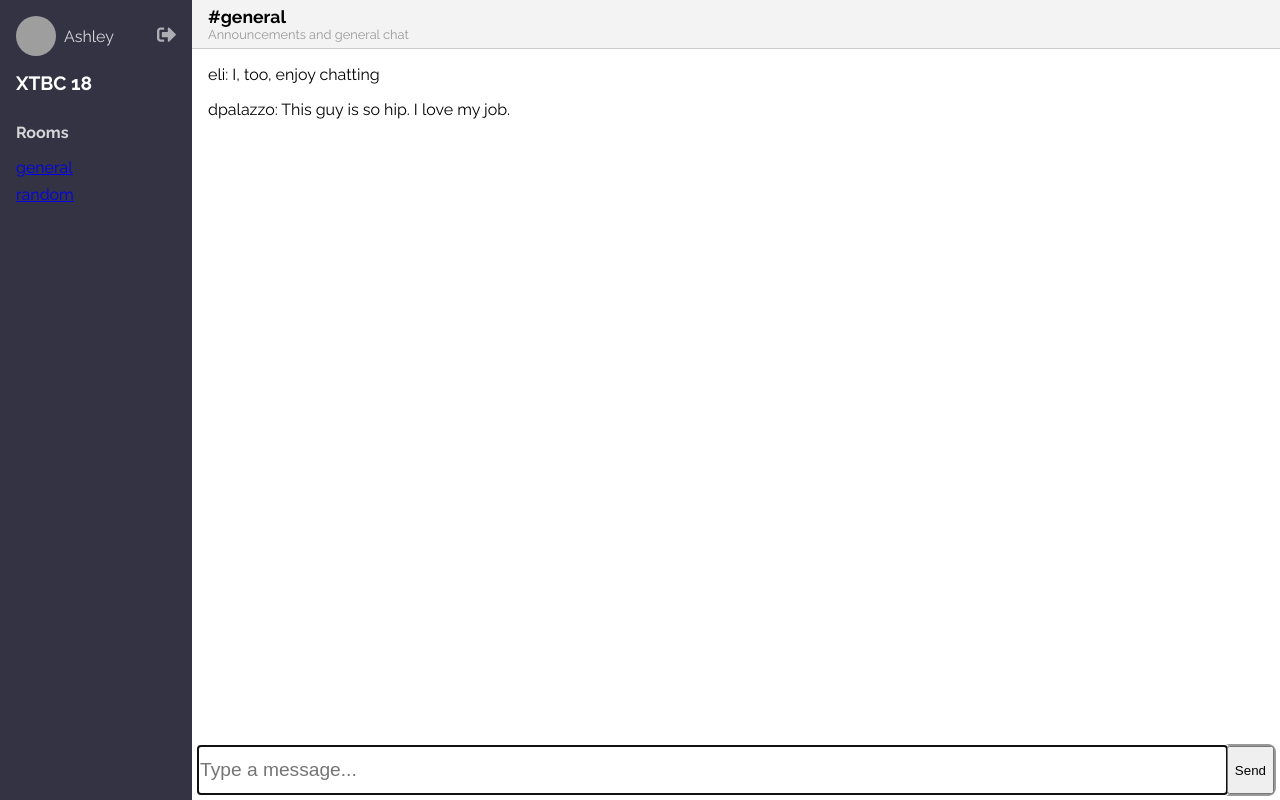
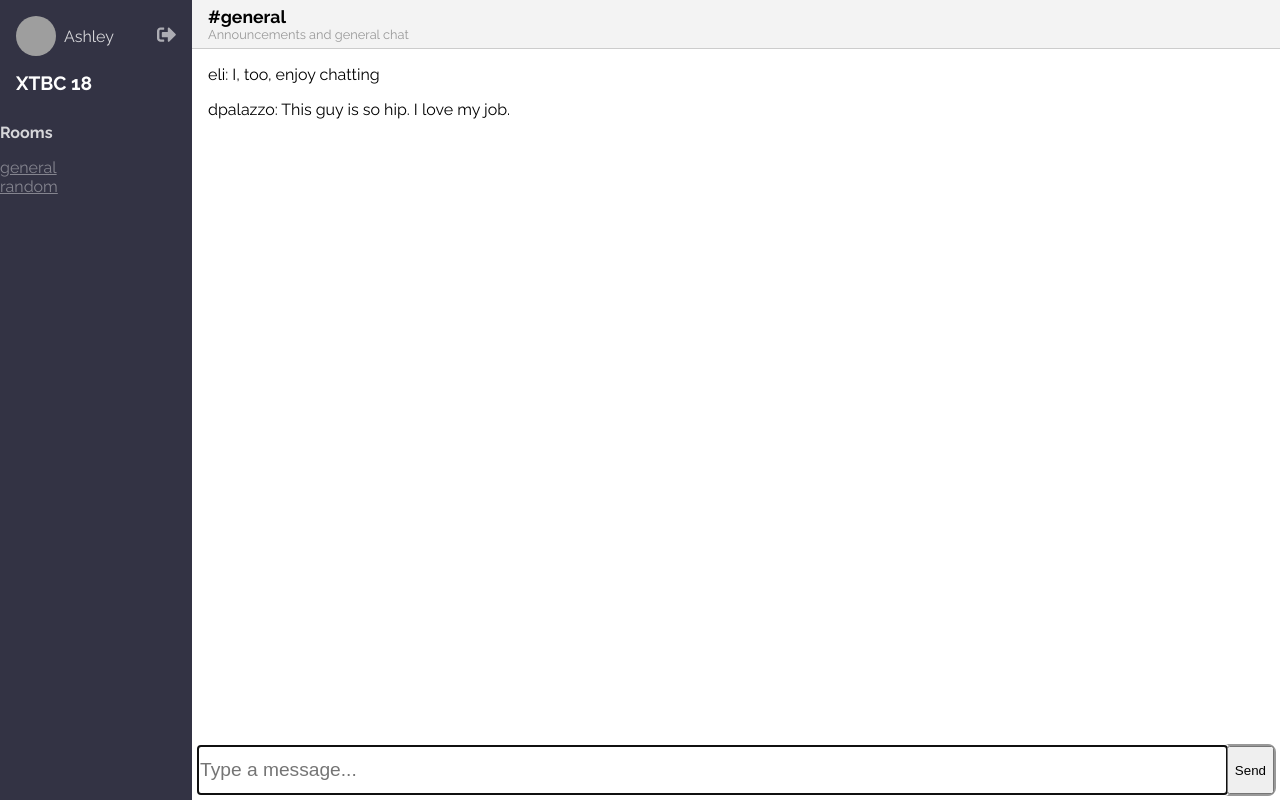
Before and after one commit to AshleyStauffer/Chatarang, a React (Create React App) app: page / in a window 1280 px wide. Built offline with nearby package versions, Linux system fonts and the light colour scheme; grey boxes are pictures that could not be loaded.

Commit message:
Add RoomList component

```diff
--- /dev/null
+++ b/src/RoomList.js
@@ -0,0 +1,53 @@
+import React from 'react'
+import { StyleSheet, css } from 'aphrodite'
+
+const RoomList = () => {
+    return(
+        <nav className={`RoomList${css(styles.roomList)}`} >
+            <h2 className={css(styles.h2)}>Rooms</h2>
+            <ul className={css(styles.list)}>
+                <li><a href="#" className={css(styles.button)}>general</a></li>
+                <li><a href="#" className={css(styles.button)}>random</a></li>
+            </ul>
+      </nav>
+    )
+}
+
+const styles = StyleSheet.create({
+    roomList: {
+      padding: '0 1rem',
+    },
+
+    h2: {
+      fontSize: '1rem',
+    },
+
+    list: {
+      listStyle: 'none',
+      marginLeft: 0,
+      paddingLeft: 0,
+    },
+
+    heading: {
+      display: 'flex',
+      justifyContent: 'space-between',
+      alignItems: 'center',
+    },
+
+    button: {
+      border: 0,
+      backgroundColor: 'transparent',
+      outline: 0,
+      padding: 0,
+      color: 'rgba(255,255,255,0.4)',
+      fontSize: '1rem',
+      cursor: 'pointer',
+      transition: 'color 0.25s ease-out',
+
+      ':hover': {
+        color: 'white',
+      }
+    },
+  })
+
+export default RoomList
--- a/src/Sidebar.js
+++ b/src/Sidebar.js
@@ -1,18 +1,13 @@
 import React from 'react'
 import UserInfo from './UserInfo'
+import RoomList from './RoomList'
 
 const Sidebar = (props) => {
     return (
         <aside className="Sidebar" style={styles.sidebar}>
       <UserInfo user={props.user} />
       <h1 style={styles.h1}>XTBC 18</h1>
-      <nav className="RoomList" style={styles.children}>
-        <h2 style={styles.roomListH2}>Rooms</h2>
-        <ul style={styles.roomListUl}>
-          <li style={styles.roomListLi}><a href="#">general</a></li>
-          <li style={styles.roomListLi}><a href="#">random</a></li>
-        </ul>
-      </nav>
+      <RoomList />
     </aside>
     )
 }
@@ -25,10 +20,6 @@ const styles = {
         padding: '1rem 0',
         display: 'flex',
         flexDirection: 'column',
-    },
-
-    children: {
-        padding: '0 1rem',
     },
 
     h1: {
```
